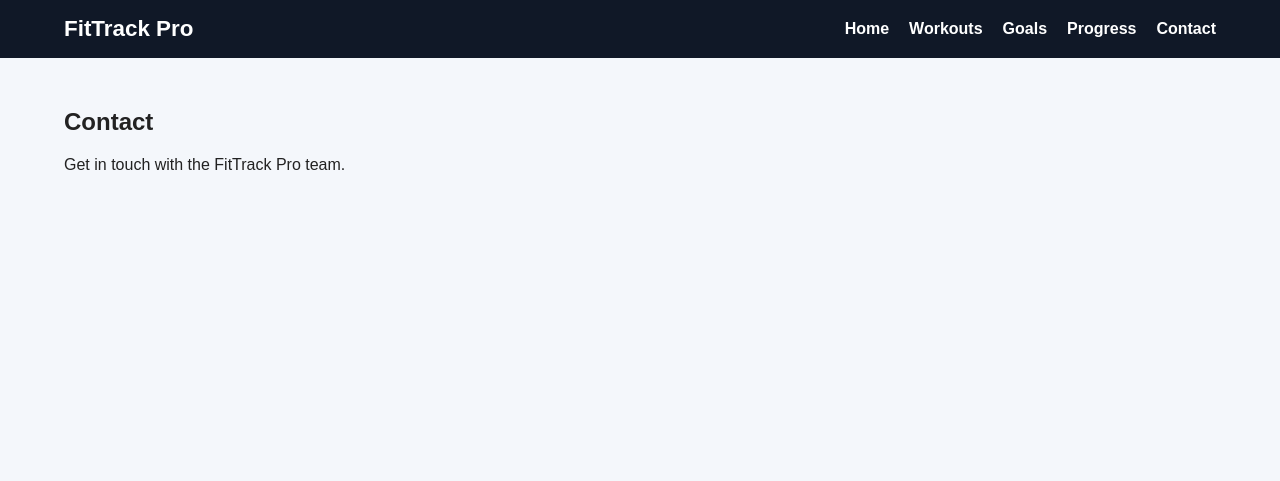
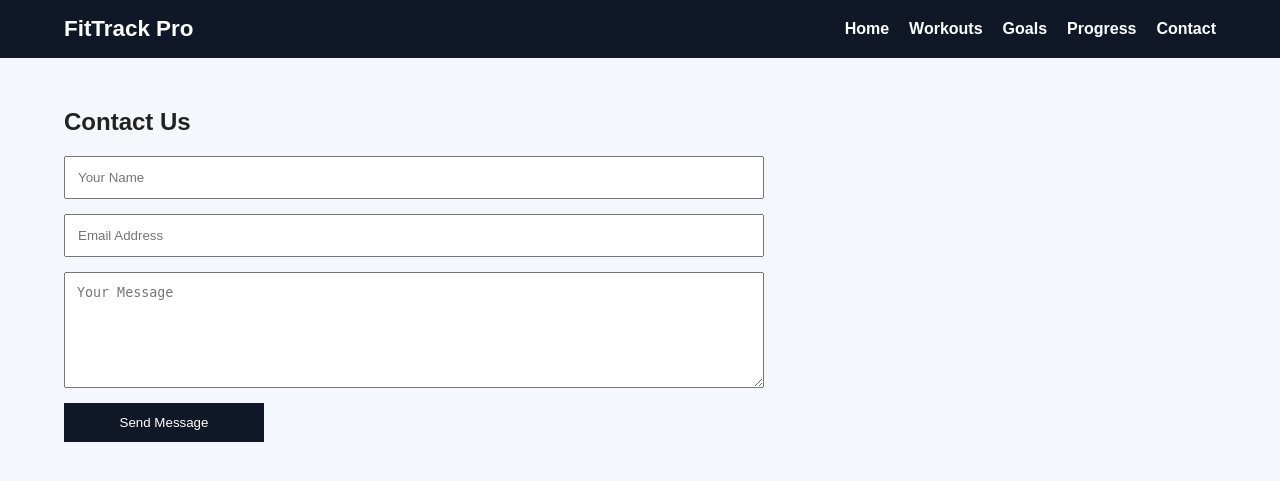
Before and after one commit to Ghound03/fittrack-pro, a Flask app: page /contact in a window 1280 px wide. Shown: the top 481 px of the page. Run offline with Flask 3, Linux system fonts and the light colour scheme.

Commit message:
Add contact form flash messages and validation

```diff
--- a/app.py
+++ b/app.py
@@ -1,6 +1,8 @@
-from flask import Flask, render_template, request
+from flask import Flask, render_template, request, flash, redirect, url_for
 
 app = Flask(__name__)
+
+app.secret_key = "fittrack-secret-key"
 
 workout_list = [
 
@@ -101,9 +103,26 @@ def progress():
     )
 
 
-@app.route("/contact")
+@app.route("/contact", methods=["GET", "POST"])
 def contact():
-    return render_template("contact.html")
+
+    if request.method == "POST":
+
+        name = request.form.get("name")
+        email = request.form.get("email")
+        message = request.form.get("message")
+
+        flash(
+            f"Thank you {name}, your message has been received!"
+        )
+
+        return redirect(
+            url_for("contact")
+        )
+
+    return render_template(
+        "contact.html"
+    )
 
 
 if __name__ == "__main__":
--- a/static/css/style.css
+++ b/static/css/style.css
@@ -126,3 +126,33 @@ body {
     color: white;
     border-radius: 5px;
 }
+
+.contact-form {
+    display: flex;
+    flex-direction: column;
+    gap: 15px;
+    max-width: 700px;
+}
+
+.contact-form input,
+.contact-form textarea {
+    padding: 12px;
+}
+
+.contact-form button {
+    width: 200px;
+    padding: 12px;
+    border: none;
+    background: #101827;
+    color: white;
+    cursor: pointer;
+}
+
+.flash-message {
+    width: 90%;
+    margin: 20px auto;
+    background: #d4edda;
+    color: #155724;
+    padding: 15px;
+    border-radius: 6px;
+}
--- a/static/js/script.js
+++ b/static/js/script.js
@@ -1 +1,39 @@
-console.log("FitTrack Pro JavaScript loaded.");
+document.addEventListener(
+    "DOMContentLoaded",
+    function () {
+
+        const contactForm =
+            document.getElementById(
+                "contactForm"
+            );
+
+        if (contactForm) {
+
+            contactForm.addEventListener(
+                "submit",
+                function (event) {
+
+                    const message =
+                        document.getElementById(
+                            "message"
+                        );
+
+                    if (
+                        message.value.length < 10
+                    ) {
+
+                        alert(
+                            "Message must contain at least 10 characters."
+                        );
+
+                        event.preventDefault();
+
+                    }
+
+                }
+            );
+
+        }
+
+    }
+);
--- a/templates/base.html
+++ b/templates/base.html
@@ -45,6 +45,22 @@
 
 </nav>
 
+{% with messages = get_flashed_messages() %}
+
+    {% if messages %}
+
+        {% for message in messages %}
+
+            <div class="flash-message">
+                {{ message }}
+            </div>
+
+        {% endfor %}
+
+    {% endif %}
+
+{% endwith %}
+
     <main>
         {% block content %}{% endblock %}
     </main>
--- a/templates/contact.html
+++ b/templates/contact.html
@@ -1,16 +1,50 @@
 {% extends "base.html" %}
 
-{% block title %}Contact{% endblock %}
+{% block title %}
+Contact
+{% endblock %}
 
 {% block content %}
 
 <section class="page-section">
 
-    <h1>Contact</h1>
+    <h1>Contact Us</h1>
 
-    <p>
-        Get in touch with the FitTrack Pro team.
-    </p>
+    <form
+        method="POST"
+        id="contactForm"
+        class="contact-form"
+    >
+
+        <input
+            type="text"
+            name="name"
+            id="name"
+            placeholder="Your Name"
+            required
+        >
+
+        <input
+            type="email"
+            name="email"
+            id="email"
+            placeholder="Email Address"
+            required
+        >
+
+        <textarea
+            name="message"
+            id="message"
+            rows="6"
+            placeholder="Your Message"
+            required
+        ></textarea>
+
+        <button type="submit">
+            Send Message
+        </button>
+
+    </form>
 
 </section>
 
```
